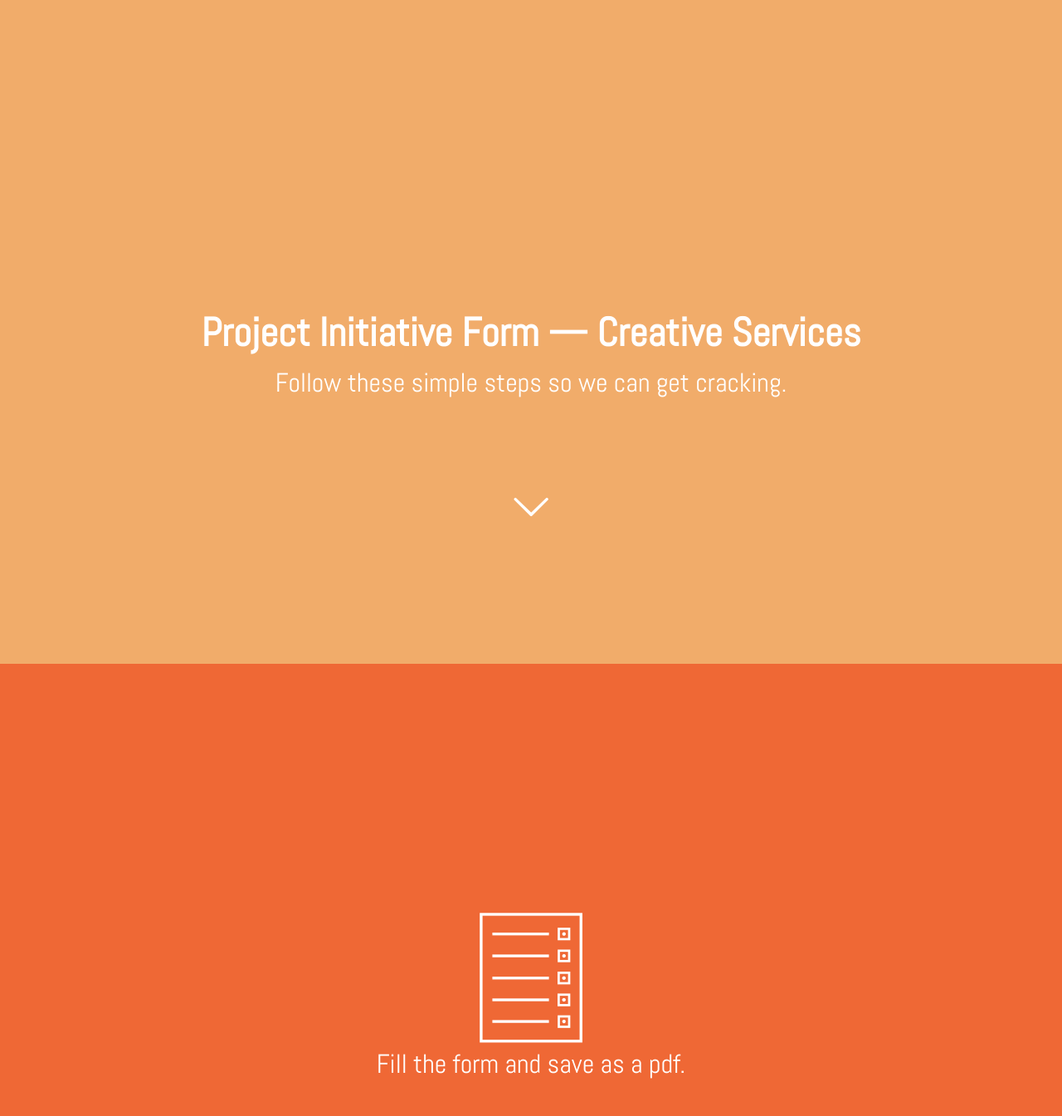
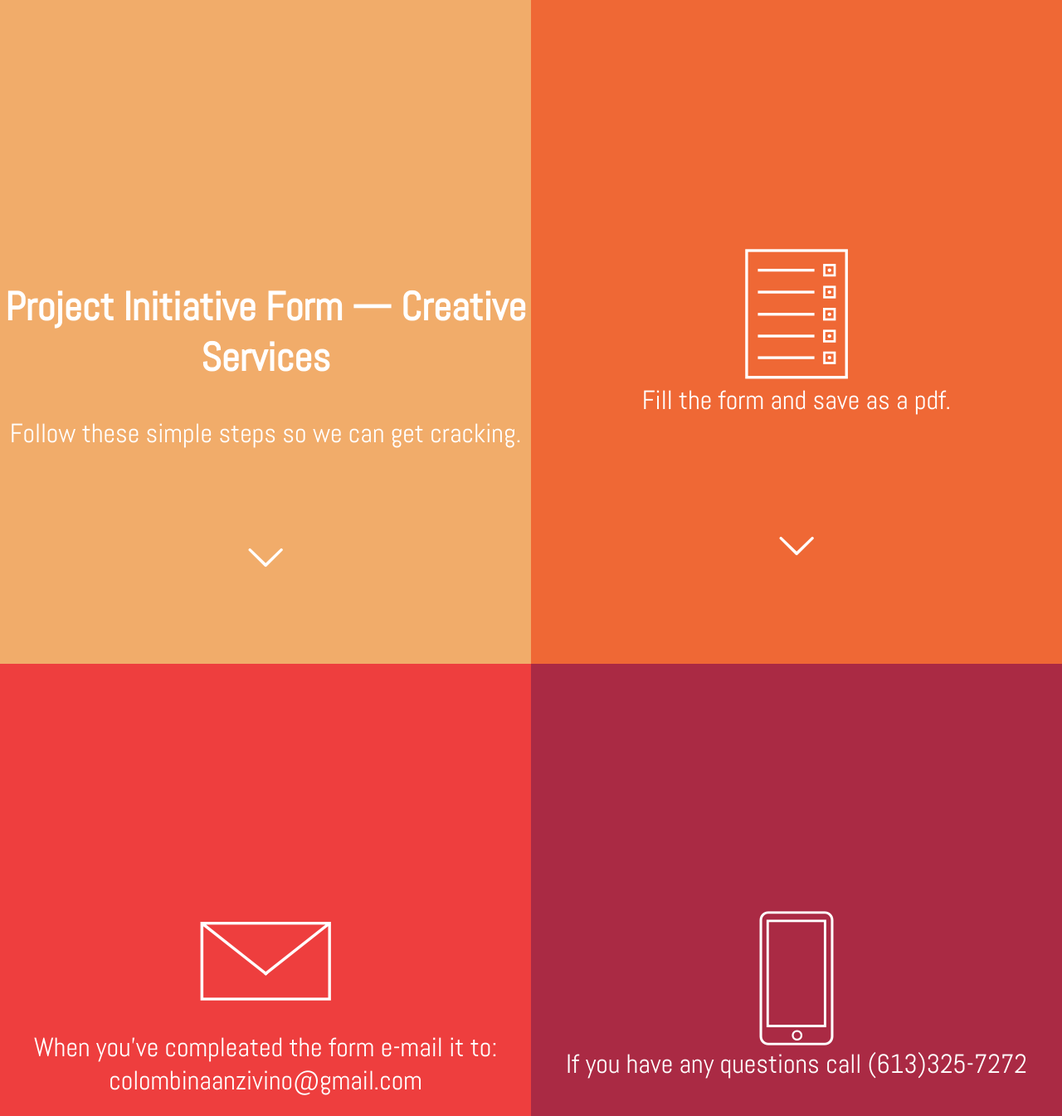
Before and after one commit to ColombinaAnzivino/dsn-1686-exercise-1, a plain HTML site: page index.html in a window 1280 px wide. Shown: the top 1345 px of the page at 83% size. Drawn offline with Linux system fonts and the light colour scheme.

Commit message:
added grid

```diff
--- a/css/index.css
+++ b/css/index.css
@@ -131,6 +131,10 @@ header{
     -ms-transform: translateY(-50%);
     transform: translateY(-50%);
 
+}
+
+.icon-call-03{
+    margin-bottom:
 }
 
 .ease-all{
--- a/index.html
+++ b/index.html
@@ -12,7 +12,9 @@
 </head>
 <body>
 
-    <header>
+<div class="grid">
+
+    <header class="unit unit-s-1 unit-m-1-2 unit-l-1-2">
         <h1>Project Initiative Form — Creative Services</h1>
 
         <p>Follow these simple steps so we can get cracking.</p>
@@ -23,7 +25,8 @@
 
     </header>
 
-    <section class="sec-1">
+
+    <div class=" sec-1 unit unit-s-1 unit-m-1-2 unit-l-1-2">
         <div class="fill-sec">
             <a href="#"><i class="icon-form-01 icon"></i></a>
             <p>Fill the form and save as a pdf.</p>
@@ -32,9 +35,11 @@
             <a href="#"><i class="icon-left-open-big"></i></a>
         </div>
 
-    </section>
+    </div>
+</div>
 
-    <section class="sec-2">
+<div class="grid">
+    <div class="sec-2 unit unit-s-1 unit-m-1-2 unit-l-1-2">
         <div class="mail-sec">
             <a href="google.com"><i class="icon-mail-02 icon rotate"></i></a>
             <p>When you've compleated the form e-mail it to:</p>
@@ -43,22 +48,23 @@
         <div class="center-v no-mar rotate">
             <a href="#"><i class="icon-left-open-big"></i></a>
         </div>
-    </section>
+    </div>
 
-    <section class="sec-3">
+    <div class="sec-3 unit unit-s-1 unit-m-1-2 unit-l-1-2">
         <div class="call-sec">
-            <a href="google.com"><i class="icon-call-03 icon"></i></a>
+            <a href=""><i class="icon-call-03 icon"></i></a>
             <p>If you have any questions call (613)325-7272</p>
         </div>
 
          <div class="center-v no-mar btn">
             <a class="ease-all" href="img/initiation-form-interactive-secure.pdf.zip"> Let's Start</a>
         </div>
-    </section>
- <!--
+    </div>
+</div>
+
     <footer>
         <p>© Colombina Anzivino 2015</p>
     </footer>
--->
+
 </body>
 </html>
```
